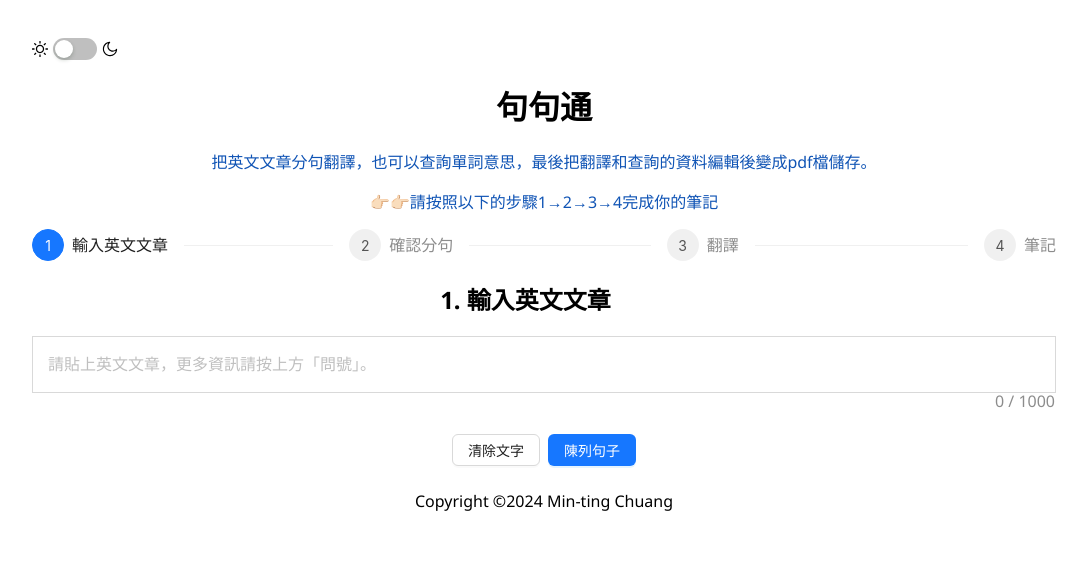
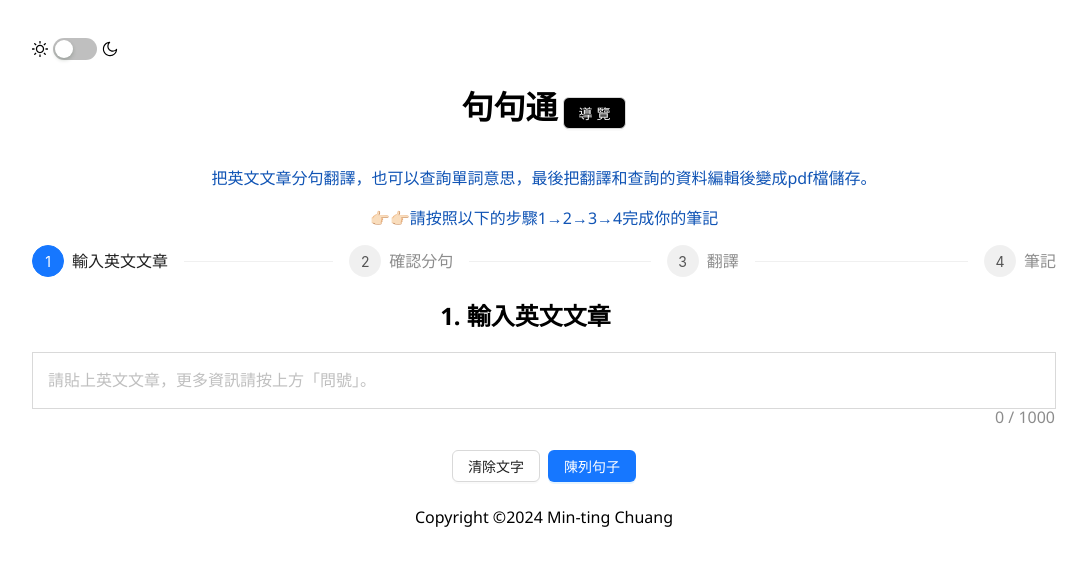
Before and after one commit to LisaMandarin/LearnEnglish, a React (Vite) app: page / in a window 1280 px wide. Shown: the top 566 px of the page, without its empty margins (96-1183 px from the left). Built offline with nearby package versions, Linux system fonts and the light colour scheme; some icons are missing.

Commit message:
Add instruction tour

```diff
--- a/package.json
+++ b/package.json
@@ -11,7 +11,7 @@
   },
   "dependencies": {
     "@ant-design/icons": "^5.4.0",
-    "antd": "^5.19.4",
+    "antd": "^5.21.6",
     "compromise": "^14.14.0",
     "dotenv": "^16.4.5",
     "jspdf": "^2.5.1",
--- a/src/App.css
+++ b/src/App.css
@@ -33,8 +33,19 @@
   gap: var(--space-small)
 }
 /* title */
+header > div:first-child {
+  text-align: center;
+}
+
 h1 {
-  text-align: center;
+  display: inline-block;
+}
+
+header > div > button {
+  display: "inline-block";
+  margin-left: "5px";
+  background-color: "black";
+  color: "white";
 }
 
 /* question mark next to title */
--- a/src/App.jsx
+++ b/src/App.jsx
@@ -7,20 +7,43 @@ import { ArticleButton } from "./components/ArticleButton";
 import { SentencesButton } from "./components/SentencesButton";
 import { TranslationButton } from "./components/TranslationButton";
 import { NotesButton } from "./components/NotesButton";
-import { useContext } from "react";
+import { useContext, useRef, useState } from "react";
 import { AppContext } from "./AppContext";
 import { SwitchDarkMode } from "./components/SwitchDarkMode";
 import { Header } from "./components/Header";
 import { Footer } from "./components/Footer";
-import { Steps, theme, ConfigProvider } from "antd";
+import { Steps, theme, Tour, ConfigProvider } from "antd";
 
 
 export default function App() {
   const { darkMode, stepCurrent } = useContext(AppContext);
+  const textRef = useRef(null)
+  const clearRef = useRef(null)
+  const processRef = useRef(null)
+  const [ open, setOpen ] = useState(false)
+
+  const tourSteps = [
+    {
+      title: "Paste text, text length < 1000",
+      description: "把要處理的文章貼在這裡，字數不可超過1000字",
+      target: () => textRef.current
+    },
+    {
+      title: "Clear text",
+      description: "按這個按鈕可以清除貼上的文章",
+      target: () => clearRef.current
+    },
+    {
+      title: "Process article",
+      description: "按這個按鈕可以把文章切成一句一行",
+      target: () => processRef.current
+    }
+  ]
+
   const steps = [
     {
       title: '輸入英文文章',
-      content: <ArticleSection />
+      content: <ArticleSection textRef={textRef} />
     },
     {
       title: '確認分句',
@@ -59,16 +82,17 @@ export default function App() {
         className={darkMode ? "dark-mode" : ""}
         style={{minHeight: '100vh'}}>
         <SwitchDarkMode />
-        <Header />
+        <Header setOpen={setOpen}/>
         <Steps current={stepCurrent} items={items}/>
         <div>{steps[stepCurrent].content}</div>
         <div style={{marginTop: 24, display: 'flex', justifyContent: 'center'}}>
-          {stepCurrent === 0 && <ArticleButton />}
+          {stepCurrent === 0 && <ArticleButton clearRef={clearRef} processRef={processRef}/>}
           {stepCurrent === 1 && <SentencesButton />}
           {stepCurrent === 2 && <TranslationButton />}
           {stepCurrent === 3 && <NotesButton />}
         </div>
         <Footer />
+        <Tour open={open} onClose={() => setOpen(false)} steps={tourSteps}/>
       </div>
     </ConfigProvider>
   );
--- a/src/components/ArticleButton.jsx
+++ b/src/components/ArticleButton.jsx
@@ -3,17 +3,16 @@ import { useContext } from "react";
 import { AppContext } from "../AppContext";
 import nlp from "compromise";
 
-export function ArticleButton() {
+export function ArticleButton({ clearRef, processRef }) {
     const { article, setArticle, setSentences, nextStep } = useContext(AppContext)
+
     const clearArticle = () => {
         setArticle('')
       };
 
     const ProcessArticle = () => {
-      // const regex = /[^.!?]+[.!?]+/g; // not start with .!? but end with .!?
-      // let matchedSentences = article.match(regex);
       const matchedSentences = nlp(article).sentences().out('array')
-      console.log('matchedSentences: ', matchedSentences)
+
       if (!matchedSentences || matchedSentences.length === 0) {
         alert('請提供正確的文章，包括標點符號。')
         setArticle('')
@@ -22,7 +21,6 @@ export function ArticleButton() {
 
       nextStep();
 
-      // matchedSentences = matchedSentences.map((s) => s.trim());
       if (matchedSentences) {
         setSentences(matchedSentences);
       }
@@ -38,12 +36,11 @@ export function ArticleButton() {
               onText='Yes'
               cancelText='No'
             >
-              <Button>清除文字</Button>
+              <Button ref={clearRef}>清除文字</Button>
             </Popconfirm>
-            <Button type="primary" onClick={ProcessArticle}>
+            <Button type="primary" onClick={ProcessArticle} ref={processRef}>
               陳列句子
             </Button>
-            {/* <Button onClick={() => nextStep()}>下一步</Button> */}
           </Space>
         </div>
     )
--- a/src/components/ArticleSection.jsx
+++ b/src/components/ArticleSection.jsx
@@ -3,7 +3,7 @@ import { useContext } from "react";
 import { AppContext } from "../AppContext";
 import { SectionHead } from "./SectionHead";
 
-export function ArticleSection() {
+export function ArticleSection({ textRef }) {
   const { article, setArticle, darkMode } =
     useContext(AppContext);
   const { TextArea } = Input;
@@ -14,6 +14,7 @@ export function ArticleSection() {
         sectionTitle="1. 輸入英文文章"
         hintName="article"
         />
+      <div ref={textRef}>
         <TextArea
           className={darkMode ? "dark-mode" : ""}
           showCount
@@ -30,6 +31,7 @@ export function ArticleSection() {
             fontSize: "1rem"
           }}
         />
+      </div>
     </section>
   );
 }
--- a/src/components/Header.jsx
+++ b/src/components/Header.jsx
@@ -1,11 +1,26 @@
-import { useContext } from "react"
+import { useContext, useState } from "react"
 import { AppContext } from "../AppContext"
+import { Button } from "antd"
 
-export function Header() {
+export function Header({setOpen}) {
     const { darkMode } = useContext(AppContext)
+
     return (
         <header>
-            <h1>句句通</h1>
+            <div>
+                <h1>句句通</h1>
+                <Button
+                    onClick={() => setOpen(true)}
+                    style={{
+                        display: "inline-block",
+                        marginLeft: "5px",
+                        backgroundColor: "black",
+                        color: "white"
+                    }}
+                >
+                    導覽
+                </Button>
+            </div>
             <div style={{textAlign: "center", color: darkMode ? "#F5F7FA" : "#1054b5"}}>
             <p>
                 把英文文章分句翻譯，也可以查詢單詞意思，最後把翻譯和查詢的資料編輯後變成pdf檔儲存。
```
Also changed, not shown: 1 other file (tests, documents, lock files or other folders). Lines whose indentation alone changed are shown as unchanged.
